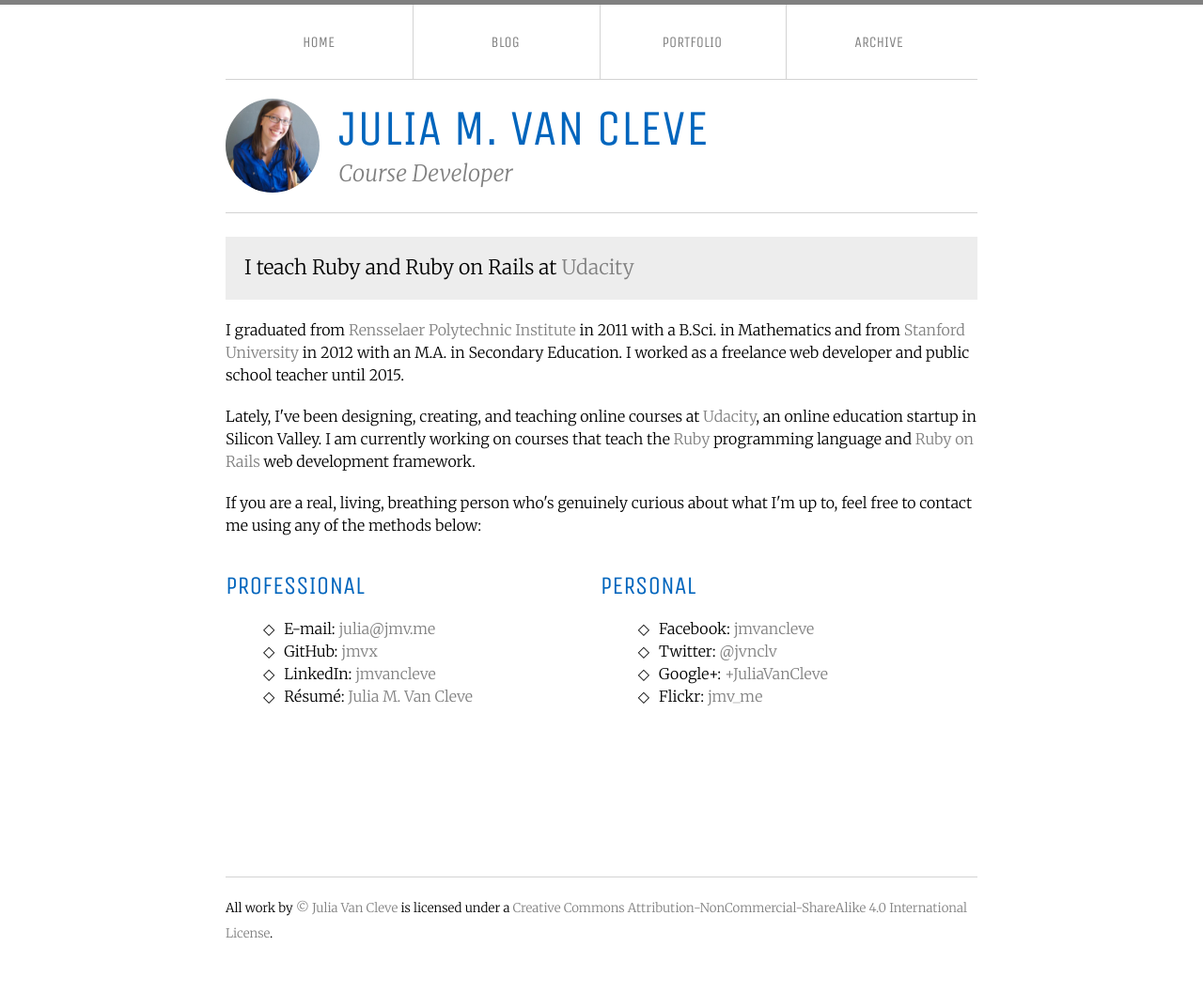
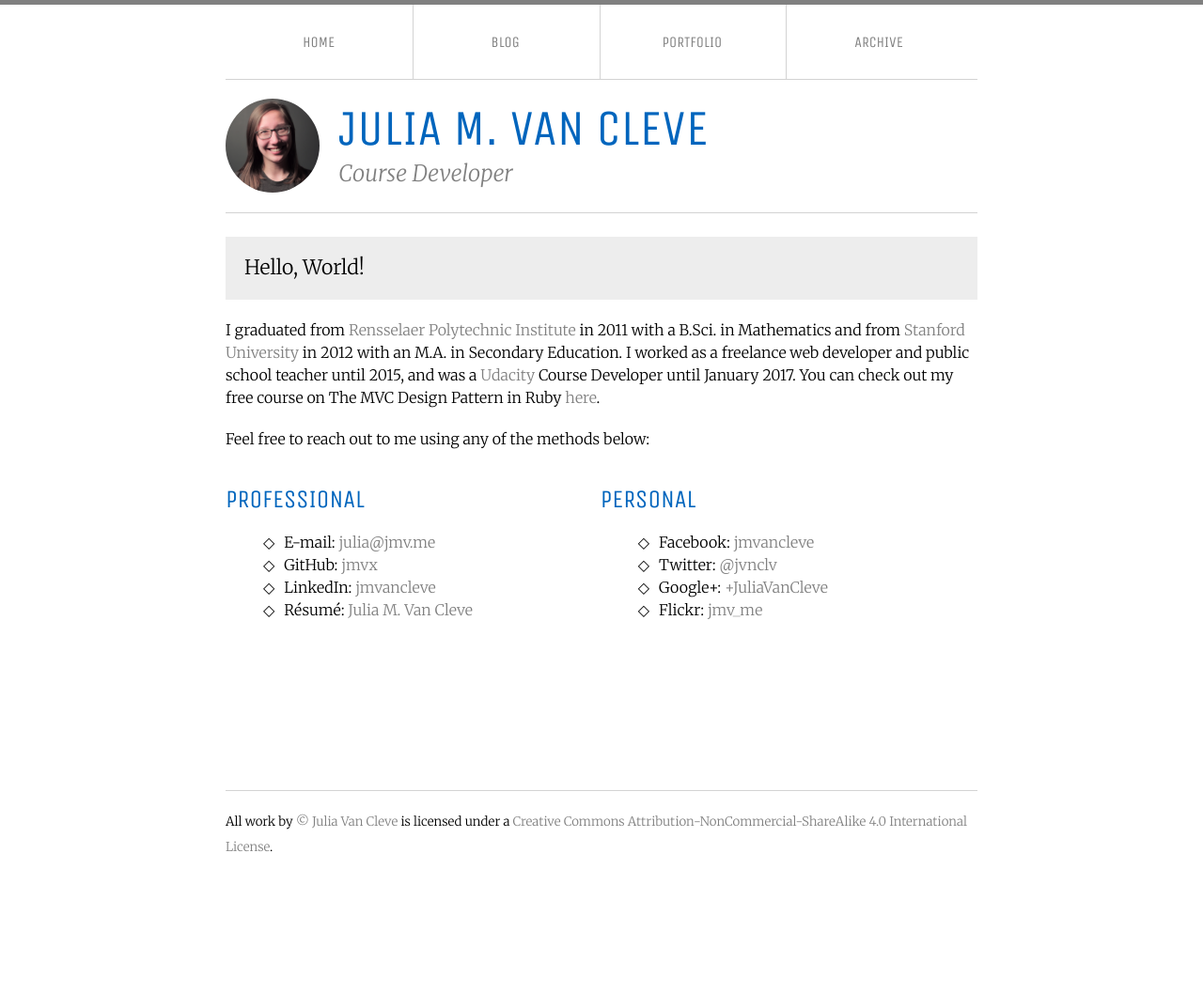
Before and after one commit to jmvx/jmv.me, a Jekyll site: the page built from index.html, in a window 1280 px wide. Shown: the whole page at 94% size. Built offline with Jekyll 4.4.1, drawn with Linux system fonts in a browser that asks for light colours; after the commit the page ends 965 px from its top, so only the background shows below that.

Commit message:
Update info

```diff
--- a/_includes/summary.html
+++ b/_includes/summary.html
@@ -1,7 +1,5 @@
-<p class="featured">I teach Ruby and Ruby on Rails at <a href="https://www.udacity.com" alt="link to udacity" target="_blank">Udacity</a></p>
+<p class="featured">Hello, World!</p>
 
-<p>I graduated from <a href="http://rpi.edu/dept/math/" alt="link to rpi math department" target="_blank">Rensselaer Polytechnic Institute</a> in 2011 with a B.Sci. in Mathematics and from <a href="https://gse-step.stanford.edu/" alt="link to stanford STEP homepage" target="_blank">Stanford University</a> in 2012 with an M.A. in Secondary Education. I worked as a freelance web developer and public school teacher until 2015.</p>
+<p>I graduated from <a href="http://rpi.edu/dept/math/" alt="link to rpi math department" target="_blank">Rensselaer Polytechnic Institute</a> in 2011 with a B.Sci. in Mathematics and from <a href="https://gse-step.stanford.edu/" alt="link to stanford STEP homepage" target="_blank">Stanford University</a> in 2012 with an M.A. in Secondary Education. I worked as a freelance web developer and public school teacher until 2015, and was a <a href="https://www.udacity.com" alt="link to udacity" target="_blank">Udacity</a> Course Developer until January 2017. You can check out my free course on The MVC Design Pattern in Ruby <a href="https://www.udacity.com/course/the-mvc-pattern-in-ruby--ud270" alt="mvc pattern in ruby url">here</a>.</p>
 
-<p>Lately, I've been designing, creating, and teaching online courses at <a href="https://www.udacity.com" alt="link to udacity" target="_blank">Udacity</a>, an online education startup in Silicon Valley. I am currently working on courses that teach the <a href="https://www.udacity.com/course/ruby-programming-nanodegree--nd010" alt="ruby at udacity" target="_blank">Ruby</a> programming language and <a href="https://www.udacity.com/course/ruby-on-rails-developer--nd020" alt="ruby on rails at udacity" target="_blank">Ruby on Rails</a> web development framework.</p>
-
-<p>If you are a real, living, breathing person who's genuinely curious about what I'm up to, feel free to contact me using any of the methods below:</p>
+<p>Feel free to reach out to me using any of the methods below:</p>
```
Also changed, not shown: logo.jpg.
